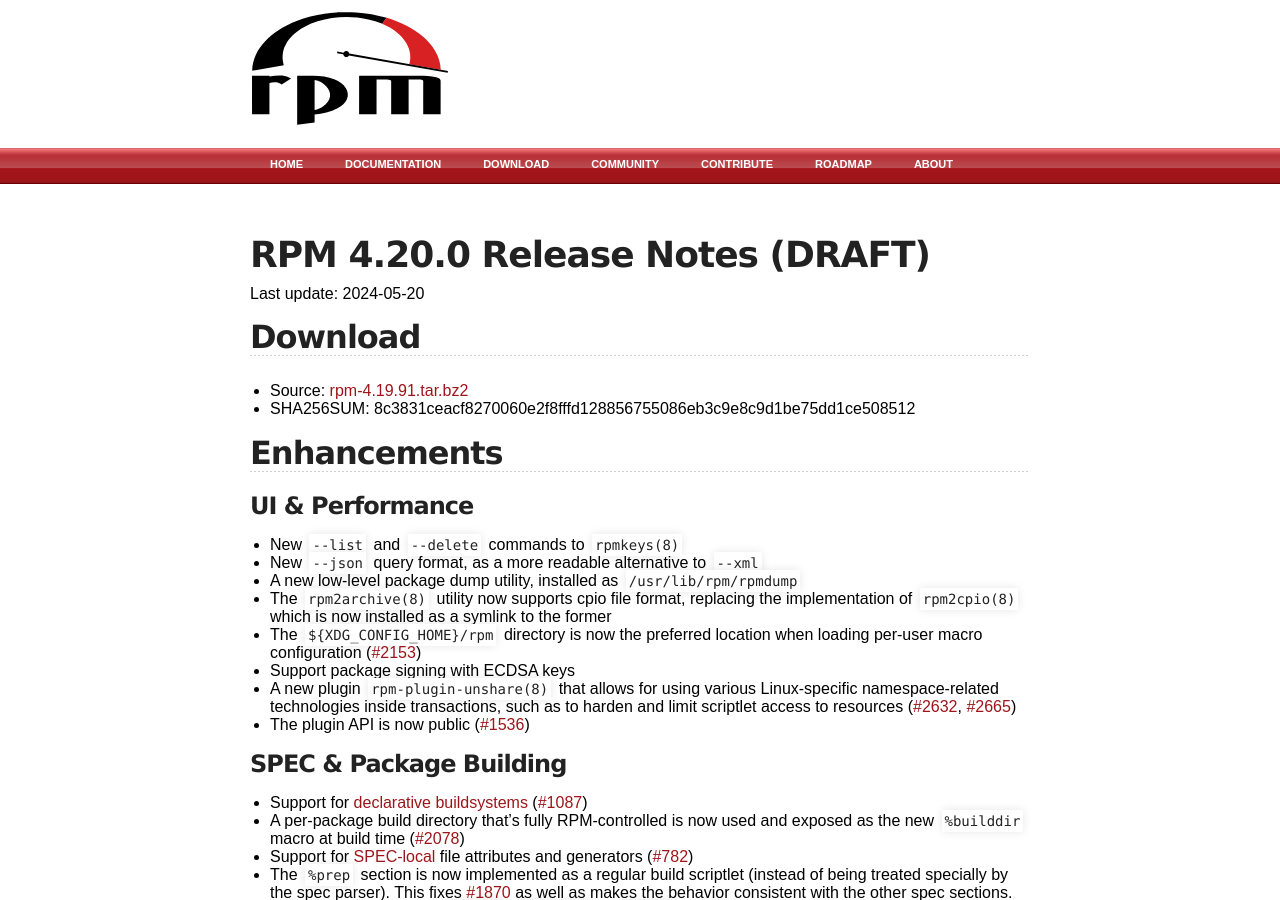
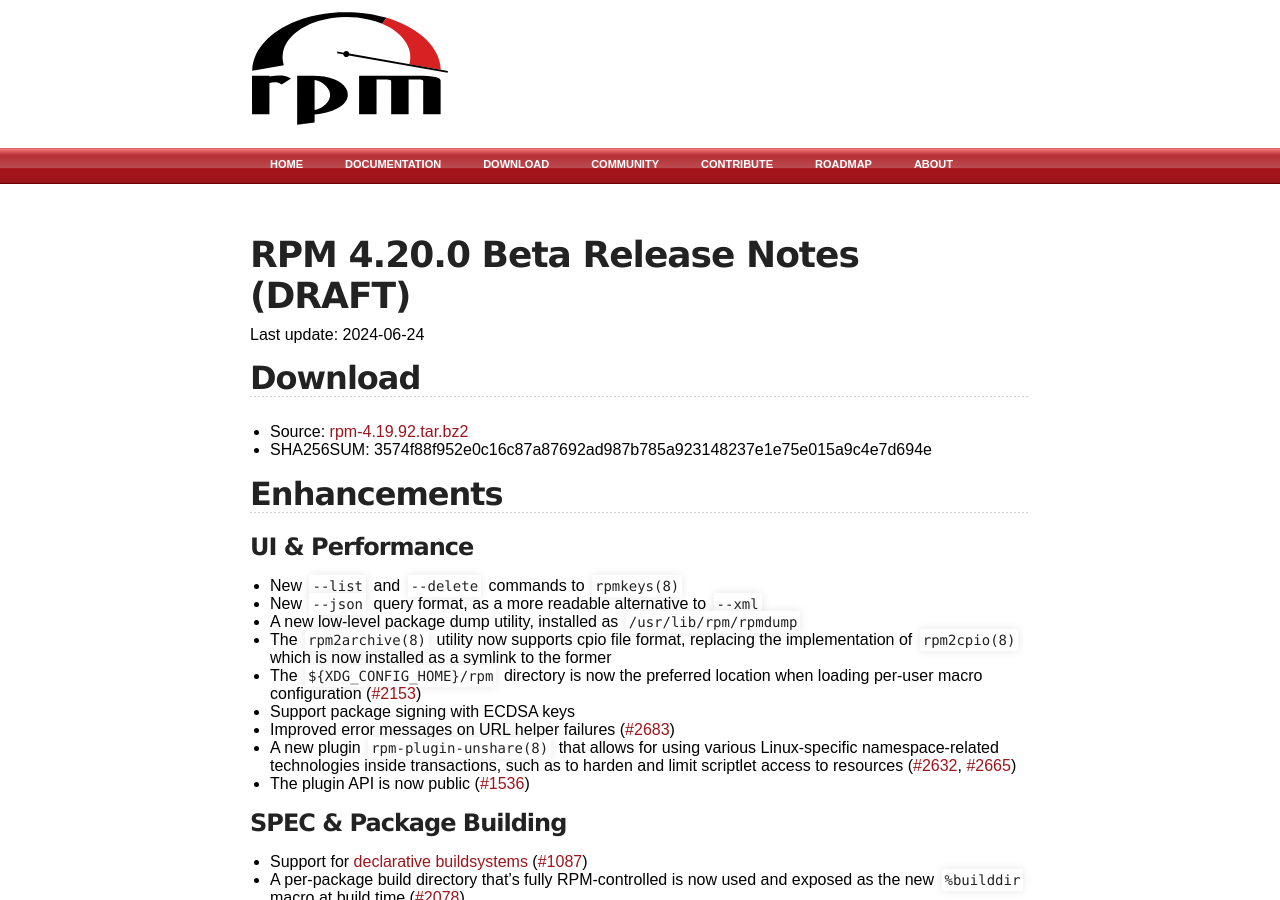
Before and after one commit to rpm-software-management/rpm-web, a Jekyll site: the page built from wiki/Releases/4.20.0.md, in a window 1280 px wide and 900 px high. Built offline with Jekyll 4.4.1, drawn with Linux system fonts in a browser that asks for light colours; some of the changed text lies outside the part shown.

Commit message:
Release rpm 4.20 beta1

```diff
--- a/wiki/Releases/4.20.0.md
+++ b/wiki/Releases/4.20.0.md
@@ -3,13 +3,13 @@ layout: default
 title: rpm.org - Releases
 ---
 
-# RPM 4.20.0 Release Notes (DRAFT)
+# RPM 4.20.0 Beta Release Notes (DRAFT)
 
-Last update: 2024-05-20
+Last update: 2024-06-24
 
 ## Download
-* Source: [rpm-4.19.91.tar.bz2](https://ftp.osuosl.org/pub/rpm/releases/testing/rpm-4.19.91.tar.bz2)
-* SHA256SUM: 8c3831ceacf8270060e2f8fffd128856755086eb3c9e8c9d1be75dd1ce508512
+* Source: [rpm-4.19.92.tar.bz2](https://ftp.osuosl.org/pub/rpm/releases/testing/rpm-4.19.92.tar.bz2)
+* SHA256SUM: 3574f88f952e0c16c87a87692ad987b785a923148237e1e75e015a9c4e7d694e
 
 ## Enhancements
 ### UI & Performance
@@ -19,6 +19,7 @@ Last update: 2024-05-20
 * The `rpm2archive(8)` utility now supports cpio file format, replacing the implementation of `rpm2cpio(8)` which is now installed as a symlink to the former
 * The `${XDG_CONFIG_HOME}/rpm` directory is now the preferred location when loading per-user macro configuration ([#2153](https://github.com/rpm-software-management/rpm/issues/2153))
 * Support package signing with ECDSA keys
+* Improved error messages on URL helper failures ([#2683](https://github.com/rpm-software-management/rpm/issues/2683))
 * A new plugin `rpm-plugin-unshare(8)` that allows for using various Linux-specific namespace-related technologies inside transactions, such as to harden and limit scriptlet access to resources ([#2632](https://github.com/rpm-software-management/rpm/issues/2632), [#2665](https://github.com/rpm-software-management/rpm/issues/2665))
 * The plugin API is now public ([#1536](https://github.com/rpm-software-management/rpm/issues/1536))
 
```
Also changed, not shown: other parts of wiki/Releases/4.20.0.md (+1 -0 lines), documentation.md (+1 -0 lines), download.md (+1 -1 lines), index.md (+6 -0 lines), timeline.md (+6 -0 lines).
